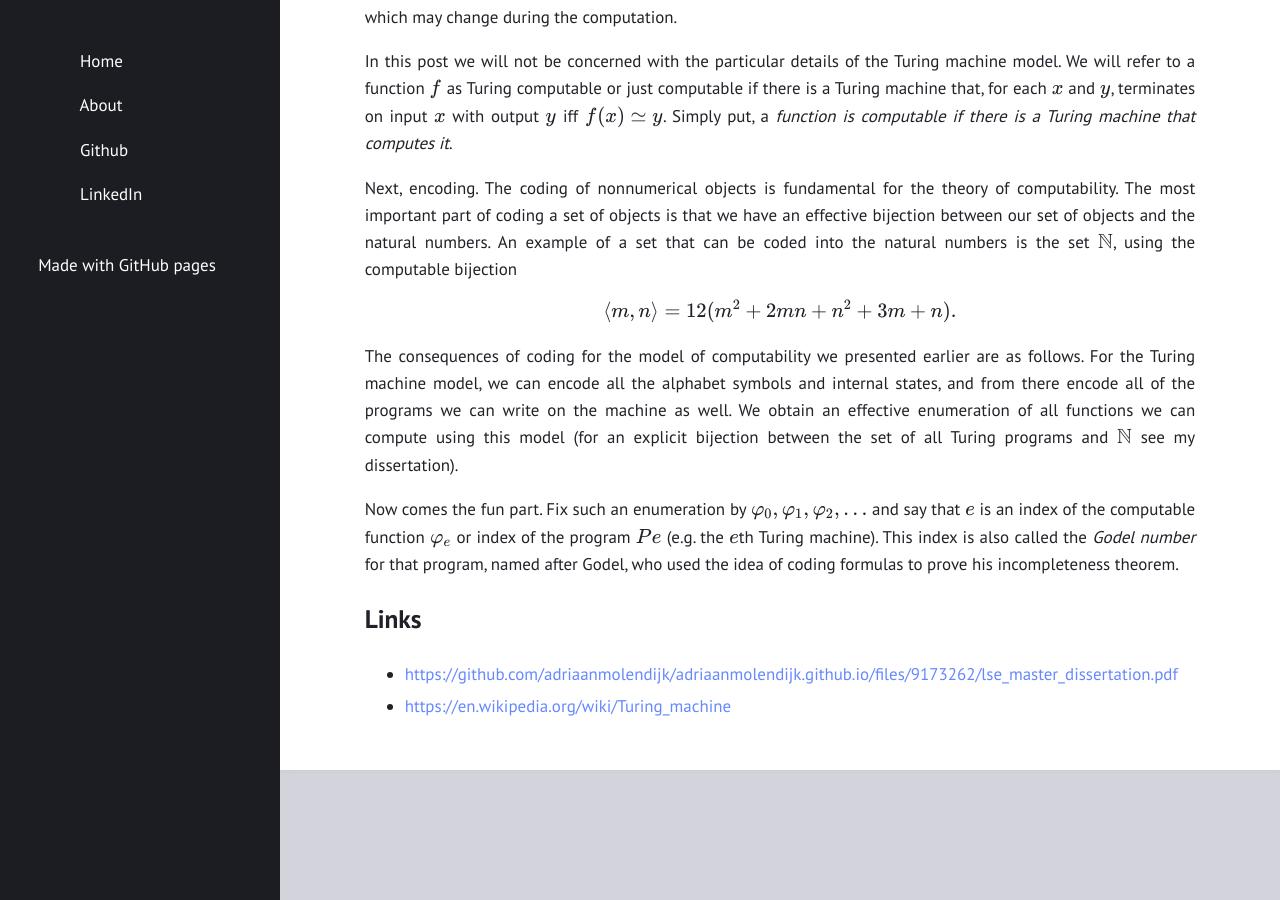
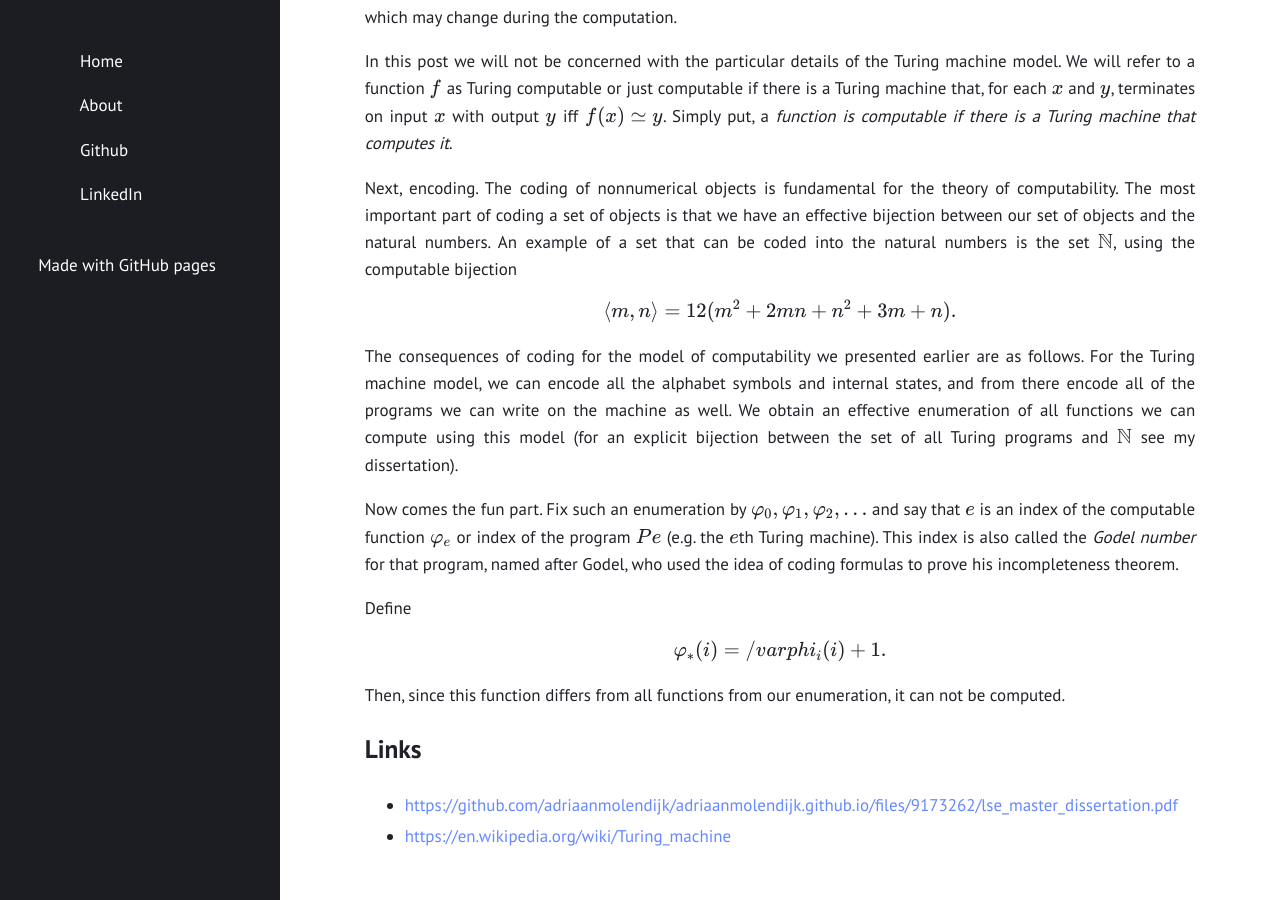
Before and after one commit to adriaanmolendijk/adriaanmolendijk.github.io, a Jekyll site: the page built from _posts/2022-07-23-computability-theory.md, in a window 1280 px wide and 900 px high, scrolled down 1008 px. Built offline with Jekyll 4.4.1, drawn with Linux system fonts in a browser that asks for light colours.

Commit message:
Finished post on computability theory

```diff
--- a/_posts/2022-07-23-computability-theory.md
+++ b/_posts/2022-07-23-computability-theory.md
@@ -42,6 +42,13 @@ The consequences of coding for the model of computability we presented earlier a
 
 Now comes the fun part. Fix such an enumeration by $$\varphi_0, \varphi_1, \varphi_2, \ldots$$ and say that $$e$$ is an index of the computable function $$\varphi_e$$ or index of the program $$Pe$$ (e.g. the $$e$$th Turing machine). This index is also called the *Godel number* for that program, named after Godel, who used the idea of coding formulas to prove his incompleteness theorem.
 
+Define
+
+
+$$\varphi_*(i) = /varphi_i(i) + 1.$$
+
+
+Then, since this function differs from all functions from our enumeration, it can not be computed.
 
 # Links
 - [https://github.com/adriaanmolendijk/adriaanmolendijk.github.io/files/9173262/lse_master_dissertation.pdf](https://github.com/adriaanmolendijk/adriaanmolendijk.github.io/files/9173262/lse_master_dissertation.pdf)
```
